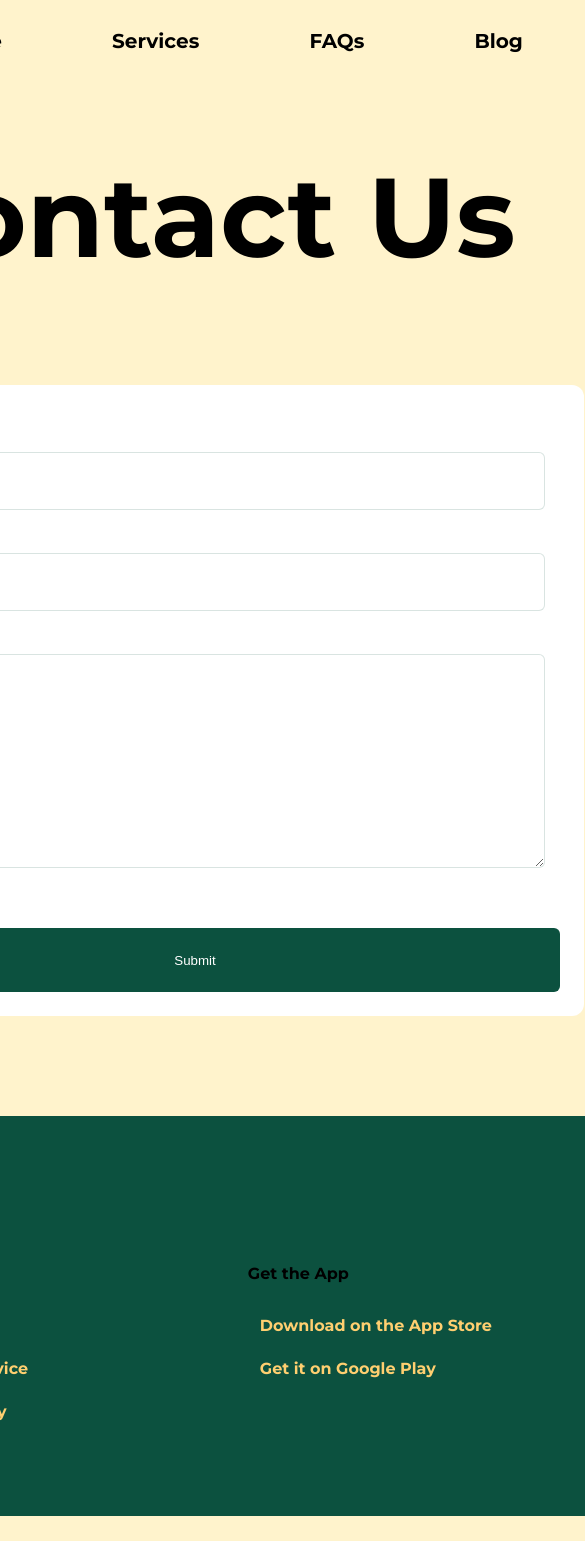
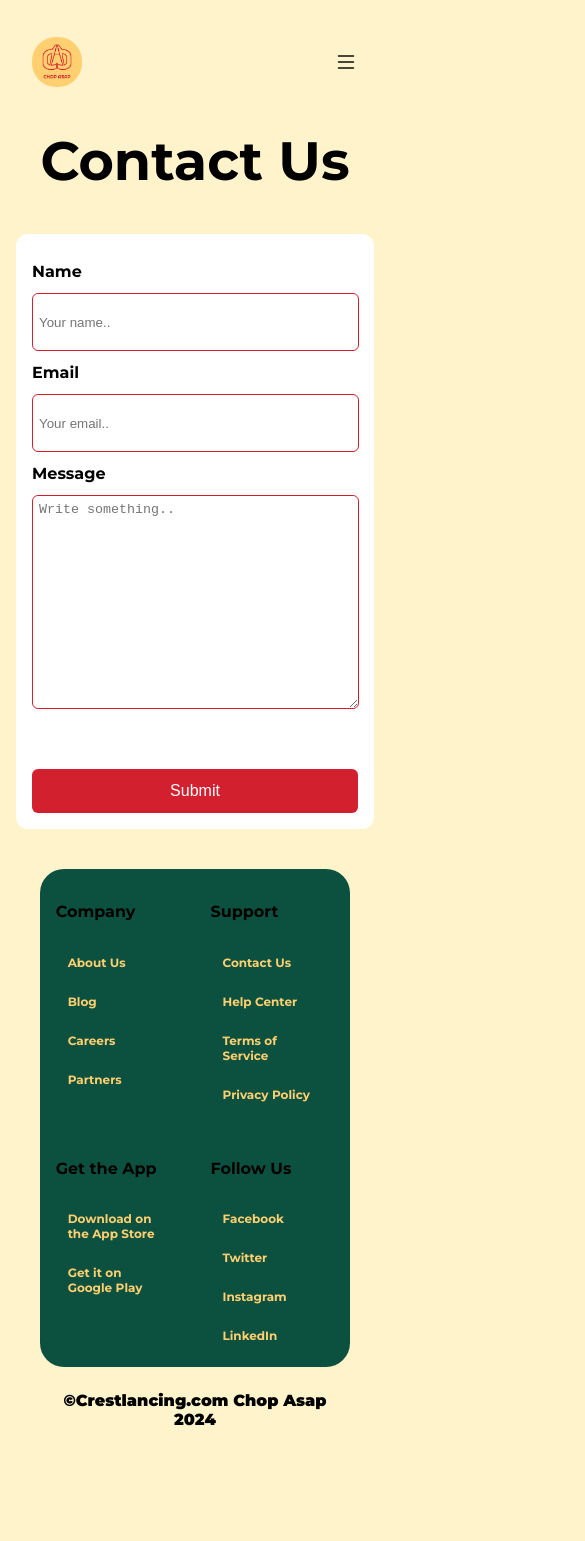
Before and after one commit to CarlTeclancing/chopasap-lp, a React (Vite) app: page /contact in a window 390 px wide. Shown: the top 1541 px of the page, 585 px wide, since content can reach past the window. After the commit the page ends 1485 px from the top, so only its background shows below. Built offline with nearby package versions, Linux system fonts and the light colour scheme.

Commit message:
updated the contact page, uptimized for mobile

```diff
--- a/package.json
+++ b/package.json
@@ -10,6 +10,7 @@
     "preview": "vite preview"
   },
   "dependencies": {
+    "bootstrap-icons": "^1.11.3",
     "react": "^18.3.1",
     "react-dom": "^18.3.1",
     "react-icons": "^5.3.0",
--- a/src/App.css
+++ b/src/App.css
@@ -1,5 +1,5 @@
 @import url('https://fonts.googleapis.com/css2?family=Montserrat:ital,wght@0,100..900;1,100..900&display=swap');
-
+@import url("https://cdn.jsdelivr.net/npm/bootstrap-icons@1.11.3/font/bootstrap-icons.min.css");
 body{
   background-color: #FFF3CC;
   font-family: "Montserrat", serif;
@@ -9,6 +9,10 @@ body{
   align-items: center;
   justify-content: center;
   flex-direction: column;
+  padding: 24px;
+}
+.bi{
+  font-size: 24px
 }
 #root {
   max-width: 1460px;
@@ -18,6 +22,23 @@ body{
   align-items: center;
   justify-content: center;
   flex-direction: column;
+}
+.nav-container{
+  max-width: 1460px;
+  background-color: #FFF3CC;
+  height: auto;
+  display: flex;
+  align-items: center;
+  justify-content: center;
+  flex-direction: column;
+}
+.mobile-nav{
+  width: 100%;
+  display: flex;
+  align-items: center;
+  justify-content: space-around;
+  height: 60px;
+  display: none;
 }
 .navigation{
   width: 1460px;
@@ -85,7 +106,7 @@ h2{
 .container{
   width: 100%;
   display: flex;
-  margin-top: 100px;
+  margin-top: 40px;
   flex-direction: column;
   align-items: center;
   justify-content: center;
@@ -113,19 +134,21 @@ h2{
 .narrow{
   width: 50%;
   margin-top: -60px;
+  padding: 24px;
 }
 .btn-container{
   width: auto;
   display: flex;
   align-items: center;
   justify-content: center;
+  flex-wrap: wrap;
 }
 .btn-border{
-  border: 2px solid #0C513F;
+  border: 2px solid #D2202F;
   border-radius: 6px;
   cursor: pointer;
   background: none;
-  color: #0C513F;
+  color: #D2202F;
   font-weight: bolder;
   width: 200px;
   height: 62px;
@@ -135,14 +158,26 @@ h2{
   text-decoration: none;
 }
 .btn{
-  background-color: #0C513F;
+  background-color: #D2202F;
   color: white;
   height: 64px;
   margin: 4px;
-  width: auto;
+  width: 250px;
   border-radius: 6px;
   border: none;
   margin: 12px;
+  display: flex;
+  align-items: center;
+  justify-content: space-around;
+  cursor: pointer;
+}
+.btn-100{
+  background-color: #D2202F;
+  color: white;
+  height: 64px;
+  width:100%;
+  border-radius: 6px;
+  border: none;
   display: flex;
   align-items: center;
   justify-content: space-around;
@@ -313,7 +348,7 @@ h4{
 }
 .contact input, textarea{
   margin-top: 12px;
-  border: 1px solid #0c513f27;
+  border: 1px solid #D2202F;
   height: 44px;
   padding: 6px;
   width: 96%;
@@ -328,7 +363,7 @@ label{
 }
 .btn-ls{
   margin-top: 60px;
-  background-color: #0C513F;
+  background-color: #D2202F;
   color: white;
   height: 64px;
   width: 100%;
--- a/src/App.jsx
+++ b/src/App.jsx
@@ -3,6 +3,7 @@ import Navigation from './components/Navigation'
 import Footer from './components/Footer';
 
 import './App.css'
+import './media.css'
 import Hero from './components/Hero'
 
 function App() {
--- a/src/components/Hero.jsx
+++ b/src/components/Hero.jsx
@@ -6,6 +6,7 @@ import imgNotification from '../assets/imgNotification.png'
 import textHightlite from '../assets/textHightlite.png'
 import heroimg2 from '../assets/heroimg2.png'
 import FAQ from './Faq'
+
 
 export default function Hero() {
   return (
@@ -29,9 +30,8 @@ export default function Hero() {
             </div>
             <h2>Download ChopAsap Now</h2>
             <div className='narrow'>
-                <p>Order meals and have them delivered to you within minutes from a wide
-variety of restaurants ranging from African to Continental
-cuisines to satisfy your cravings.</p>
+                <p className='para-1'>Order meals and have them delivered to you within minutes from a wide
+variety of restaurants ranging from African to Continental cuisines to satisfy your cravings.</p>
 </div>
 <img src={heroImage} alt="hero image" className='img-hero' />
 
@@ -47,6 +47,7 @@ cuisines to satisfy your cravings.</p>
 
         <div className="flex-row">
             <div className="row">
+
                 <h2 className='stroked-text'>Do</h2>
                 <h2 className='stroked-text'>You</h2>
                 <h2 className='stroked-text'>Own A</h2>
--- a/src/components/Navigation.jsx
+++ b/src/components/Navigation.jsx
@@ -2,11 +2,14 @@ import React from 'react'
 import  logo  from '../assets/logo.svg'
 import {  Link } from 'react-router-dom';
 import Relay from '../pages/Services';
+import chopasapLogo from '../assets/chopasapLogo.png';
+
 
 
 export default function Navigation() {
 
   return (
+    <div className='nav-container'>
       <div className='navigation'>
           <img src={logo} alt="logo" className='logo'/>
           <div className="nav-el">
@@ -21,5 +24,12 @@ export default function Navigation() {
             <Link className="btn-border" to="/contact">Contact</Link>
 
       </div>
+          <div className='mobile-nav'>
+            <img src={chopasapLogo} alt="logo-mobile" className='logo-mobile'/>
+            <i class="bi bi-list"></i>
+          </div>
+
+    </div>
+
   )
 }
--- /dev/null
+++ b/src/media.css
@@ -0,0 +1,126 @@
+/* Small Devices (up to 768px) */
+@media (max-width: 768px) {
+    .nav-container{
+      padding: 0px;
+    }
+    .navigation{
+      display: none;
+    }
+    .mobile-nav{
+      display: flex;
+      align-items: center;
+      justify-content: space-between;
+      height: 60px;
+
+    }
+    .logo-mobile{
+      height: 50px;
+      border-radius: 24px;
+    }
+    .nav-el {
+      width: 100%;
+      justify-content: center;
+    }
+    .toggle-button {
+      background: none;
+      border: none;
+      cursor: pointer;
+      padding: 8px;
+      display: inline-flex;
+      align-items: center;
+      justify-content: center;
+      transition: transform 0.2s ease-in-out;
+    }
+
+    .toggle-button:hover {
+      transform: scale(1.1);
+    }
+
+
+    h1 {
+      font-size: 54px;
+    }
+    h2{
+      font-size: 36px;
+      padding-top: 100px;
+      margin: 12px;
+      text-align: center;
+    }
+    .para-1{
+        text-align: left;
+        margin-top: 40px;
+        margin-left: -80px;
+        width: 380px;
+    }
+
+    .row-narrow {
+      flex-direction: column;
+    }
+
+    .card {
+      width: 90%;
+      margin: 8px 0;
+      display: flex;
+      align-items: center;
+    }
+    .card:hover {
+        width: 90%;
+        margin: 8px 0;
+        box-shadow: none;
+
+
+      }
+    .btn{
+        width: 100%;
+    }
+
+    .contact {
+      width: 100%;
+      padding: 16px;
+    }
+
+    .btn-ls {
+      height: 44px;
+      font-size: 16px;
+    }
+    .flex-row{
+        flex-wrap: wrap-reverse;
+        margin-top: 0px;
+        padding: 24px;
+    }
+    .img-full{
+        width: 80%;
+    }
+    .stroked-text{
+        margin-top: -100px;
+        font-size: 54px;
+        margin-left: 24px;
+    }
+    .faq-container, .faq-content{
+        width: 380px;
+    }
+    .faq-questions{
+        width: 100%;
+    }
+    .footer{
+        width: 95%;
+        flex-wrap: wrap;
+        align-items: flex-start;
+        height: auto;
+        font-size: 16px;
+    }
+    .col-3{
+        width: 40%;
+        text-align: left;
+        padding: 12px;
+    }
+    .nav-ell{
+        font-size: 12px;
+    }
+    .copyright{
+        font-size: 16px;
+    }
+    .img-fluid{
+        width: 100%;
+    }
+  }
--- a/src/pages/Blog.jsx
+++ b/src/pages/Blog.jsx
@@ -37,7 +37,7 @@ export default function Blog() {
             <img src={item.image} alt={item.title} />
             <h4>{item.title}</h4>
             <p className='p-t-4'>{item.description}</p>
-            <Link to="/blogpost" state={{ item }} className="btn">
+            <Link to="/blogpost" state={{ item }} className="btn-100">
               Read More
             </Link>
           </div>
--- a/src/pages/Contact.jsx
+++ b/src/pages/Contact.jsx
@@ -23,14 +23,14 @@ export default function Contact() {
             <div className="container">
                 <form action="" className='contact'>
                     <label htmlFor="uname">Name</label>
-                    <input type="text" id="name" name="uname" placeholder="Your name.." />
+                    <input type="text" id="name" name="uname" required placeholder="Your name.." />
 
                     <label htmlFor="email">Email</label>
-                    <input type="email" id="email" name="email" placeholder="Your email.." />
+                    <input type="email" id="email" name="email" required placeholder="Your email.." />
 
                     <label htmlFor="message">Message</label>
-                    <textarea id="message" name="message" placeholder="Write something.." style={{height: '200px'}}></textarea>
-                    <button onClick={FormSubmit} className="btn-ls" type="button">
+                    <textarea id="message" name="message" required placeholder="Write something.." style={{height: '200px'}}></textarea>
+                    <button onClick={FormSubmit} className="btn-ls" type="submit">
                         Submit
                     </button>
                 </form>
--- a/src/pages/Services.jsx
+++ b/src/pages/Services.jsx
@@ -12,7 +12,7 @@ export default function Services() {
       <div className="container">
           <h1>Our Services</h1>
           <div className='narrow'>
-                    <p>Order meals and have them delivered to you within minutes from a wide
+                    <p className='para-1'>Order meals and have them delivered to you within minutes from a wide
     variety of restaurants ranging from African to Continental
     cuisines to satisfy your cravings.</p>
           </div>
@@ -23,21 +23,21 @@ export default function Services() {
           <img src={cardImg} alt="" />
           <h4>Become a Chop ASAP Brand Ambassado</h4>
           <p className='p-t-4'>Are you an influential, high-flying student with a passion for comfort, ease, and strategic problem-solving? You’re the ...</p>
-          <button className="btn">Read More</button>
+          <button className="btn-100">Read More</button>
         </div>
 
         <div className="card">
           <img src={cardImg} alt="" />
           <h4>Become a Chop ASAP Brand Ambassado</h4>
           <p className='p-t-4'>Are you an influential, high-flying student with a passion for comfort, ease, and strategic problem-solving? You’re the ...</p>
-          <button className="btn">Read More</button>
+          <button className="btn-100">Read More</button>
         </div>
 
         <div className="card">
           <img src={cardImg} alt="" />
           <h4>Become a Chop ASAP Brand Ambassado</h4>
           <p className='p-t-4'>Are you an influential, high-flying student with a passion for comfort, ease, and strategic problem-solving? You’re the ...</p>
-          <button className="btn">Read More</button>
+          <button className="btn-100">Read More</button>
         </div>
       </div>
 
--- a/src/pages/blog/BlogPost.jsx
+++ b/src/pages/blog/BlogPost.jsx
@@ -13,7 +13,7 @@ export default function BlogPost() {
     <div>
       <Navigation />
       <h1>{item.title}</h1>
-      <img src={item.image} alt={item.title} />
+      <img className='img-fluid' src={item.image} alt={item.title} />
       <p>{item.description}</p>
       <Footer />
     </div>
```
Also changed, not shown: 1 other file (tests, documents, lock files or other folders). Lines whose indentation alone changed are shown as unchanged.
